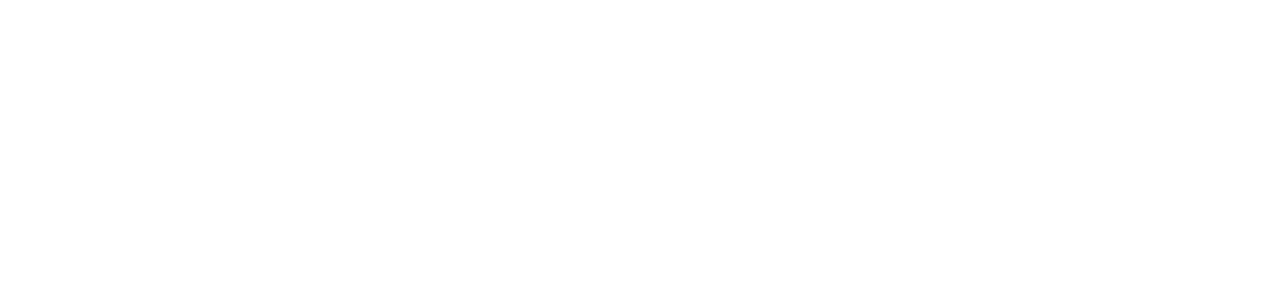
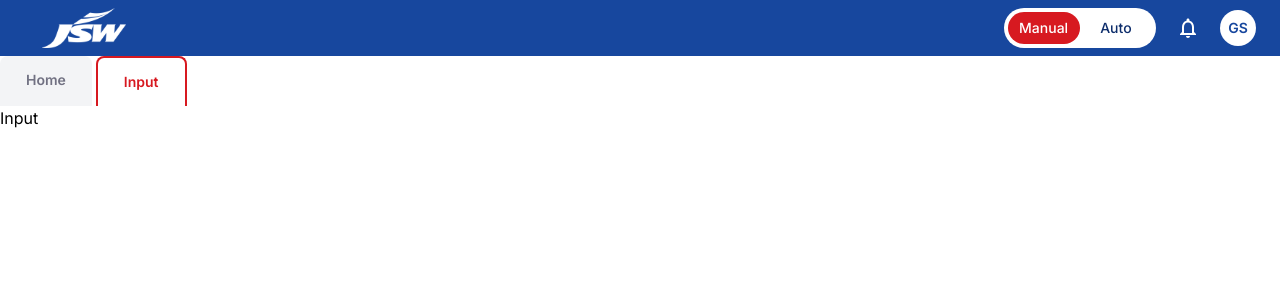
Before and after one commit to deepaktws/Tejas, a React (Vite) app in the folder tejas-frontend/: page /dashboard/input in a window 1280 px wide. Before the commit this address had no page. Shown: the top 300 px of the page. Built offline with nearby package versions, Linux system fonts and the light colour scheme.

Commit message:
dashboard

```diff
--- a/tejas-frontend/src/Routers.tsx
+++ b/tejas-frontend/src/Routers.tsx
@@ -1,10 +1,15 @@
 import { Navigate, Route, Routes } from "react-router-dom";
 import Dashboard from "./pages/Dashboard";
+import Home from "./components/dashboard/Home";
+import Input from "./components/dashboard/Input";
 function Routers() {
   return (
     <Routes>
       <Route path="/" element={<Navigate to="/dashboard" />} />
-      <Route path="/dashboard" element={<Dashboard />} />
+      <Route path="/dashboard" element={<Dashboard />} >
+        <Route index element={<Home />} />
+        <Route path="input" element={<Input />} />
+      </Route>
     </Routes>
   )
 }
--- /dev/null
+++ b/tejas-frontend/src/components/dashboard/Home.tsx
@@ -0,0 +1,8 @@
+function Home() {
+    return (
+        <div>
+            Home Page
+        </div>
+    )
+}
+export default Home;
--- /dev/null
+++ b/tejas-frontend/src/components/dashboard/Input.tsx
@@ -0,0 +1,8 @@
+function Input() {
+    return (
+        <div>
+            Input
+        </div>
+    )
+}
+export default Input;
--- a/tejas-frontend/src/components/ui/Navbar.tsx
+++ b/tejas-frontend/src/components/dashboard/Navbar.tsx
@@ -11,7 +11,7 @@
 
   return (
     <header className="flex h-14 items-center justify-between bg-brand-primary px-6 py-4">
-      <img src={images.jswSteelWhiteLogo} alt="JSW Steel Logo" className="w-30 h-10 mr-4 object-contain rounded-lg shadow-lg" />
+      <img src={images.jswSteelWhiteLogo} alt="JSW Steel Logo" className="w-30 h-10 mr-4 object-contain rounded-lg" />
       <div className="flex items-center gap-5">
          <div
           role="group"
--- /dev/null
+++ b/tejas-frontend/src/components/dashboard/Tabs.tsx
@@ -0,0 +1,46 @@
+import { NavLink } from "react-router-dom";
+import { Button } from "../../components/ui/Button";
+
+const dashboardTabs = [
+    { label: 'Home', path: '/dashboard' },
+    { label: 'Input', path: '/dashboard/input' },
+] as const
+
+function Tabs() {
+    return (
+        <nav
+                    className="flex gap-1 border-border-default bg-surface-card"
+                    aria-label="Dashboard sections"
+                >
+                    {dashboardTabs.map((tab) => (
+                        <NavLink
+                            key={tab.path}
+                            to={tab.path}
+                            end
+                            className={({ isActive }) =>
+                                [
+                                    ' text-sm font-semibold transition-colors py-3.5 px-6.5 rounded-t-lg',
+                                    isActive
+                                        ? 'border-brand-danger border-2 border-b-0 text-brand-danger'
+                                        : 'border-border-default text-text-secondary bg-gray-100 hover:text-text-primary',
+                                ].join(' ')
+                            }
+                        >
+                            {tab.label}
+                        </NavLink>
+                    ))}
+                </nav>
+    )
+}
+
+// function TabsWithButton({buttonText,onButtonClick}: {buttonText: string,onButtonClick: () => void}) {
+//   return (
+//     <div className="flex justify-between py-4 items-center px-6">
+//       <Tabs />
+//       <Button className="rounded-lg px-2 py-3.5 text-sm" variant="secondary" onClick={onButtonClick}>
+//         + {buttonText}
+//       </Button>
+//     </div>
+//   );
+// }
+export default Tabs;
--- a/tejas-frontend/src/pages/Dashboard.tsx
+++ b/tejas-frontend/src/pages/Dashboard.tsx
@@ -1,9 +1,11 @@
 import { Outlet } from "react-router-dom";
-import { Navbar } from "../components/ui/Navbar";
+import { Navbar } from "../components/dashboard/Navbar";
+import Tabs from "../components/dashboard/Tabs";
 export default function Dashboard() {
   return (
     <div>
       <Navbar />
+      <Tabs />
       <Outlet />
     </div>
   );
```
